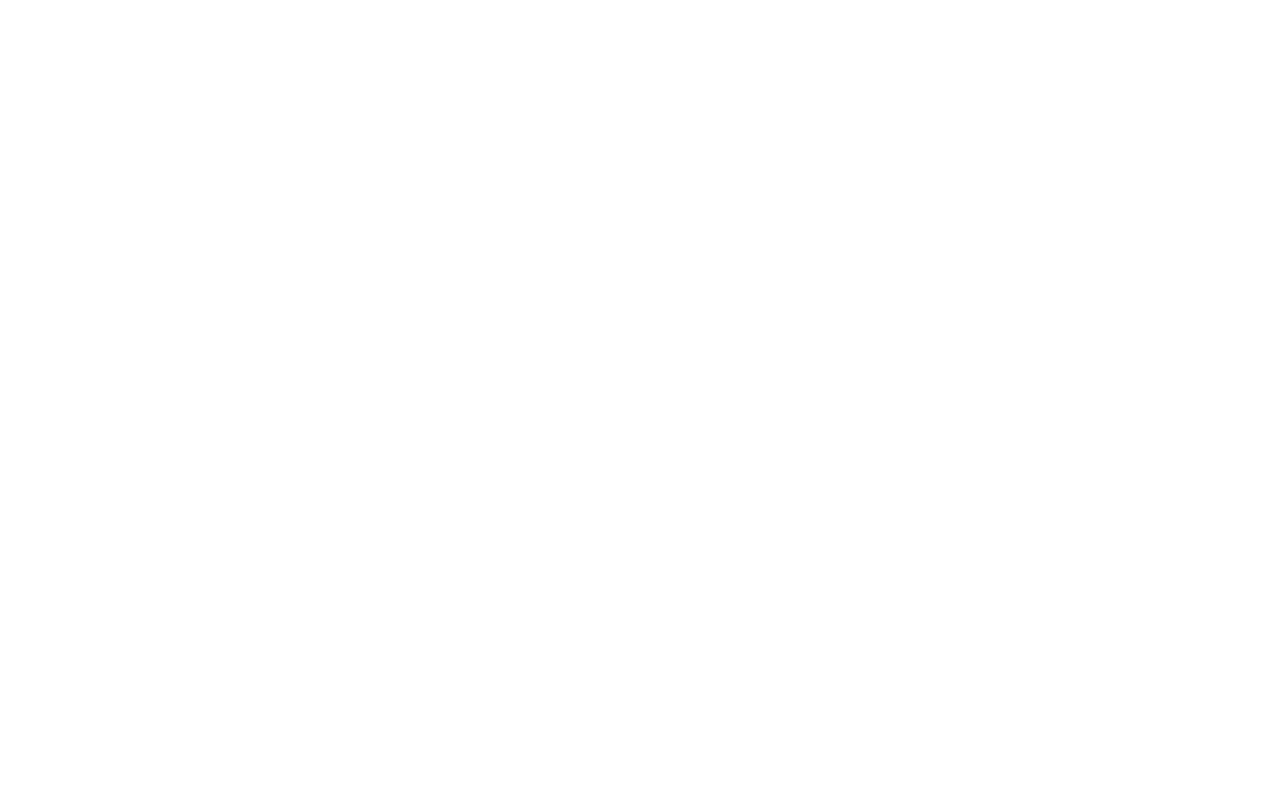
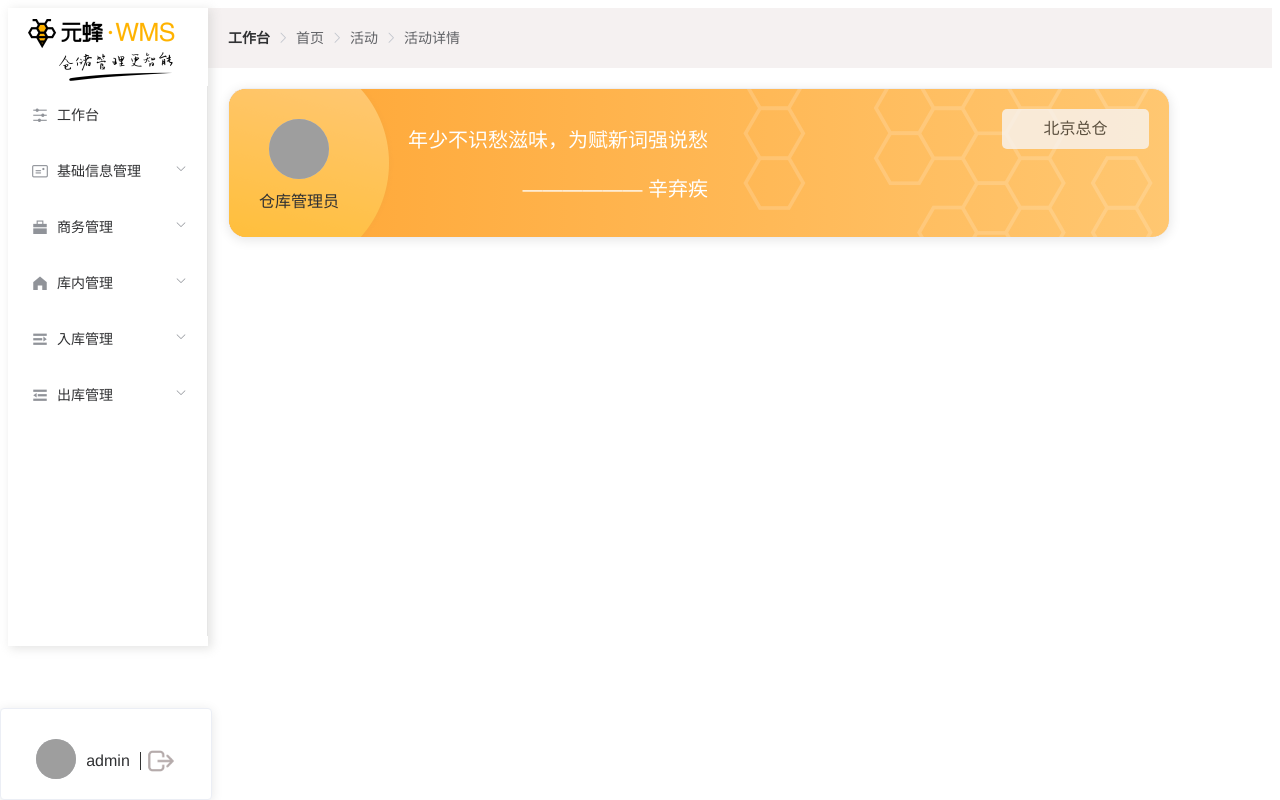
Before and after one commit to nanakomatasu/-, a Vue app: page /home/bench in a window 1280 px wide. Built offline with nearby package versions, Linux system fonts and the light colour scheme; grey boxes are pictures that could not be loaded.

Commit message:
配置跨域未果

```diff
--- a/src/utils/request.js
+++ b/src/utils/request.js
@@ -1,6 +1,5 @@
 import axios from "axios";
 const request = axios.create({
-  baseURL: "http://www-wms-java.itheima.net/",
   timeout: 3000,
 });
 
@@ -26,3 +25,5 @@ request.interceptors.response.use(
     return Promise.reject(err);
   }
 );
+
+export default request;
--- a/src/views/header/index.vue
+++ b/src/views/header/index.vue
@@ -1,10 +1,14 @@
 <template>
-   <el-breadcrumb separator-class="el-icon-arrow-right">
-  <el-breadcrumb-item :to="{ path: '/' }">首页</el-breadcrumb-item>
-  <el-breadcrumb-item>活动管理</el-breadcrumb-item>
-  <el-breadcrumb-item>活动列表</el-breadcrumb-item>
-  <el-breadcrumb-item>活动详情</el-breadcrumb-item>
+  <div class="page">
+    <el-breadcrumb separator-class="el-icon-arrow-right">
+  <el-breadcrumb-item :to="{ path: '/home' }" >工作台</el-breadcrumb-item>
+  <el-breadcrumb-item v-for="(item,index) in history" :key="index">{{ item }}</el-breadcrumb-item>
 </el-breadcrumb>
+<div class="breadoption">
+  <i></i>
+</div>
+  </div>
+
 </template>
 
 <script>
@@ -14,7 +18,7 @@ export default {
   },
   data () {
     return {
-
+      history: ['首页', '活动', '活动详情']
     };
   },
   computed: {
@@ -38,6 +42,13 @@ export default {
 };
 </script>
 
-<style scoped lang="scss">
+<style scoped lang="less">
+.page {
+  width: 100%;
+  height: 100%;
+  display: flex;
+  align-items: center;
+
+}
 
 </style>
--- a/src/views/home/index.vue
+++ b/src/views/home/index.vue
@@ -13,16 +13,18 @@
       @close="handleClose"
       style="height: 550px;">
 
-      <el-menu-item index="1">
+      <el-menu-item index="1" @click="() => this.$router.push('/home/bench')">
         <i class="el-icon-s-operation"></i>
-        <span slot="title">工作台</span>
+        <span slot="title" >工作台</span>
       </el-menu-item>
       <el-submenu index="2">
         <template slot="title">
           <i class="el-icon-postcard"></i>
           <span>基础信息管理</span>
         </template>
-        <el-menu-item index="2-1" >仓库管理</el-menu-item>
+        <el-menu-item index="2-1"  @click="() => {
+          this.$router.push('/home/warehouse')
+        }">仓库管理</el-menu-item>
           <el-menu-item index="2-2">库区管理</el-menu-item>
           <el-menu-item index="2-3">库位管理</el-menu-item>
           <el-menu-item index="2-4">库位视图</el-menu-item>
@@ -85,7 +87,9 @@
     <el-header>
     <headerpage />
     </el-header>
-    <el-main>Main</el-main>
+    <el-main>
+      <router-view></router-view>
+    </el-main>
   </el-container>
 </el-container>
 </template>
--- /dev/null
+++ b/src/views/manager/warehouse/index.vue
@@ -0,0 +1,252 @@
+<template>
+    <div>
+      <div class="title">
+        <el-card class="box-card">
+   <div class="wid">
+    <p>仓库编号</p>
+    <el-input v-model="wid" placeholder="请输入内容"></el-input>
+
+   </div>
+   <div class="wname">
+    <p>仓库名字</p>
+    <el-input v-model="wname" placeholder="请输入内容"></el-input>
+
+   </div>
+   <div class="wstatus">
+   <p> 仓库状态</p>
+    <el-select v-model="value" placeholder="请选择">
+    <el-option
+      v-for="item in options"
+      :key="item.value"
+      :label="item.label"
+      :value="item.value">
+    </el-option>
+  </el-select>
+   </div>
+
+   <div class="woptions">
+  <p> 仓库操作</p>
+   </div>
+</el-card>
+      </div>
+
+<div class="wmain">
+<el-card class="box-card" style="flex-direction: column !important;">
+  <div class="addbtn"> <el-button type="success" round>新增仓库</el-button></div>
+  <el-table
+    :data="tableData"
+    border
+    style="width: 100%">
+    <el-table-column
+      prop="date"
+      label="日期"
+      width="150">
+    </el-table-column>
+    <el-table-column
+      prop="name"
+      label="姓名"
+      width="120">
+    </el-table-column>
+    <el-table-column
+      prop="province"
+      label="省份"
+      width="120">
+    </el-table-column>
+    <el-table-column
+      prop="city"
+      label="市区"
+      width="120">
+    </el-table-column>
+    <el-table-column
+      prop="address"
+      label="地址"
+      width="300">
+    </el-table-column>
+    <el-table-column
+      prop="zip"
+      label="邮编"
+      width="120">
+    </el-table-column>
+    <el-table-column
+      prop="zip"
+      label="邮编"
+      width="120">
+    </el-table-column>
+    <el-table-column
+      prop="zip"
+      label="邮编"
+      width="120">
+    </el-table-column>
+    <el-table-column
+      prop="zip"
+      label="邮编"
+      width="120">
+    </el-table-column>
+    <el-table-column
+      prop="zip"
+      label="邮编"
+      width="120">
+    </el-table-column>
+    <el-table-column
+      prop="zip"
+      label="邮编"
+      width="120">
+    </el-table-column>
+    <el-table-column
+      prop="zip"
+      label="邮编"
+      width="120">
+    </el-table-column>
+    <el-table-column
+      prop="zip"
+      label="邮编"
+      width="120">
+    </el-table-column>
+    <el-table-column
+      prop="zip"
+      label="邮编"
+      width="120">
+    </el-table-column>
+    <el-table-column
+      prop="zip"
+      label="邮编"
+      width="120">
+    </el-table-column>
+    <el-table-column
+      prop="zip"
+      label="邮编"
+      width="120">
+    </el-table-column>
+    <el-table-column
+      prop="zip"
+      label="邮编"
+      width="120">
+    </el-table-column>
+    <el-table-column
+      prop="zip"
+      label="邮编"
+      width="120">
+    </el-table-column>
+    <el-table-column
+      fixed="right"
+      label="操作"
+      width="100">
+      <template slot-scope="scope">
+        <el-button @click="handleClick(scope.row)" type="text" size="small">查看</el-button>
+        <el-button type="text" size="small">编辑</el-button>
+      </template>
+    </el-table-column>
+  </el-table>
+</el-card>
+
+</div>
+    </div>
+</template>
+
+<script>
+import axios from "axios";
+export default {
+  props: {
+
+  },
+  data () {
+    return {
+      wname: '',
+      wid: '',
+      value: '',
+      options: [
+        { value: 1, label: '全部' },
+        { value: 2, label: '已启用' },
+        { value: 3, label: '停用' },
+      ],
+      tableData: [{
+        date: '2016-05-02',
+        name: '王小虎',
+        province: '上海',
+        city: '普陀区',
+        address: '上海市普陀区金沙江路 1518 弄',
+        zip: 200333
+      }, {
+        date: '2016-05-04',
+        name: '王小虎',
+        province: '上海',
+        city: '普陀区',
+        address: '上海市普陀区金沙江路 1517 弄',
+        zip: 200333
+      }, {
+        date: '2016-05-01',
+        name: '王小虎',
+        province: '上海',
+        city: '普陀区',
+        address: '上海市普陀区金沙江路 1519 弄',
+        zip: 200333
+      }, {
+        date: '2016-05-03',
+        name: '王小虎',
+        province: '上海',
+        city: '普陀区',
+        address: '上海市普陀区金沙江路 1516 弄',
+        zip: 200333
+      }]
+    };
+  },
+  computed: {
+
+  },
+  created () {
+    this.$nextTick(this.getlist)
+  },
+  mounted () {
+
+  },
+  watch: {
+
+  },
+  methods: {
+    handleClick (row) {
+      console.log(row);
+    },
+    async getlist () {
+      const res = await axios({
+        method: 'get',
+        url: '/api/warehouse/list'
+      })
+      console.log(res);
+    }
+  },
+  components: {
+
+  },
+};
+</script>
+
+<style scoped lang="less">
+.title {
+  /deep/.el-card__body{
+  display: flex;
+  justify-content: space-around;
+div {
+  text-align: left;
+
+  p {
+    margin-bottom: 10px;
+    font-size: 12px;
+  }
+}
+  .wstatus {
+    display: flex;
+    flex-direction: column;
+  }
+}
+
+}
+
+.wmain {
+  margin-top: 20px;
+
+  .addbtn {
+    text-align: left;
+    margin-bottom: 10px;
+  }
+}
+</style>
--- /dev/null
+++ b/src/views/workbench/index.vue
@@ -0,0 +1,113 @@
+<template>
+    <div>
+    <div class="usertitle">
+      <div class="title-left">
+        <el-card class="box-card">
+         <img src="@/assets/image/dashboard-banner-left@2x.5afd2949.png" alt="">
+         <div class="saying"></div>
+         <img src="@/assets/image/dashboard-banner-right@2x.28195570.png" alt="">
+         <div class="useravatar">
+          <el-avatar src="https://cube.elemecdn.com/0/88/03b0d39583f48206768a7534e55bcpng.png" :size="60"></el-avatar>
+          <p>仓库管理员</p>
+         </div>
+         <div class="saying">
+          <p>年少不识愁滋味，为赋新词强说愁</p>
+          <p>—————— 辛弃疾</p>
+         </div>
+         <div class="site">北京总仓</div>
+
+</el-card>
+      </div>
+      <div class="title-right"></div>
+    </div>
+    </div>
+</template>
+
+<script>
+export default {
+  props: {
+
+  },
+  data () {
+    return {
+
+    };
+  },
+  computed: {
+
+  },
+  created () {
+
+  },
+  mounted () {
+
+  },
+  watch: {
+
+  },
+  methods: {
+
+  },
+  components: {
+
+  },
+};
+</script>
+
+<style scoped lang="less">
+   .usertitle {
+    display: flex;
+     .title-left {
+     width: 942px;
+
+      .el-card {
+        border-radius: 18px;
+        height: 148px;
+        background: linear-gradient(270deg,#ffc771,#ffa634);
+
+        /deep/.el-card__body {
+          display: flex;
+          padding: 0%;
+          height: 100%;
+          justify-content: space-between;
+          position: relative;
+          .useravatar{
+            position: absolute;
+            left: 30px;
+            top: 30px;
+            p {
+              margin-top: 5px;
+            }
+          }
+
+          .saying {
+            text-align: right;
+            position: absolute;
+            left: 35%;
+            top: 50%;
+            transform: translate(-50%,-50%);
+            color: #fff;
+            font-size: 20px;
+          }
+        .site {
+          background: #f8f5f5;
+          opacity: .79;
+          position: absolute;
+         width: 147px;
+         height: 40px;
+         line-height: 40px;
+         text-align: center;
+          right: 20px;
+          top: 20px;
+          border-radius: 5px;
+        }
+              }
+        }
+
+          //  .addone {
+          //   display: flex;
+          //   height: 100%;
+          //  }
+        }
+      }
+     </style>
--- a/vue.config.js
+++ b/vue.config.js
@@ -1,4 +1,15 @@
-const { defineConfig } = require('@vue/cli-service')
+const { defineConfig } = require("@vue/cli-service");
 module.exports = defineConfig({
-  transpileDependencies: true
-})
+  transpileDependencies: true,
+  devServer: {
+    proxy: {
+      // 理标识符（当请求地址包含.php 字符启用代理）
+      "/api": {
+        // 本地服务器向 target服务器请求数据
+        target: "http://www-wms-java.itheima.net",
+        // 允许跨域
+        changeOrigin: true,
+      },
+    },
+  },
+});
```
Also changed, not shown: src/router/index.js (+11 -1 lines), src/assets/image/dashboard-banner-left@2x.5afd2949.png (added), src/assets/image/dashboard-banner-right@2x.28195570.png (added).
